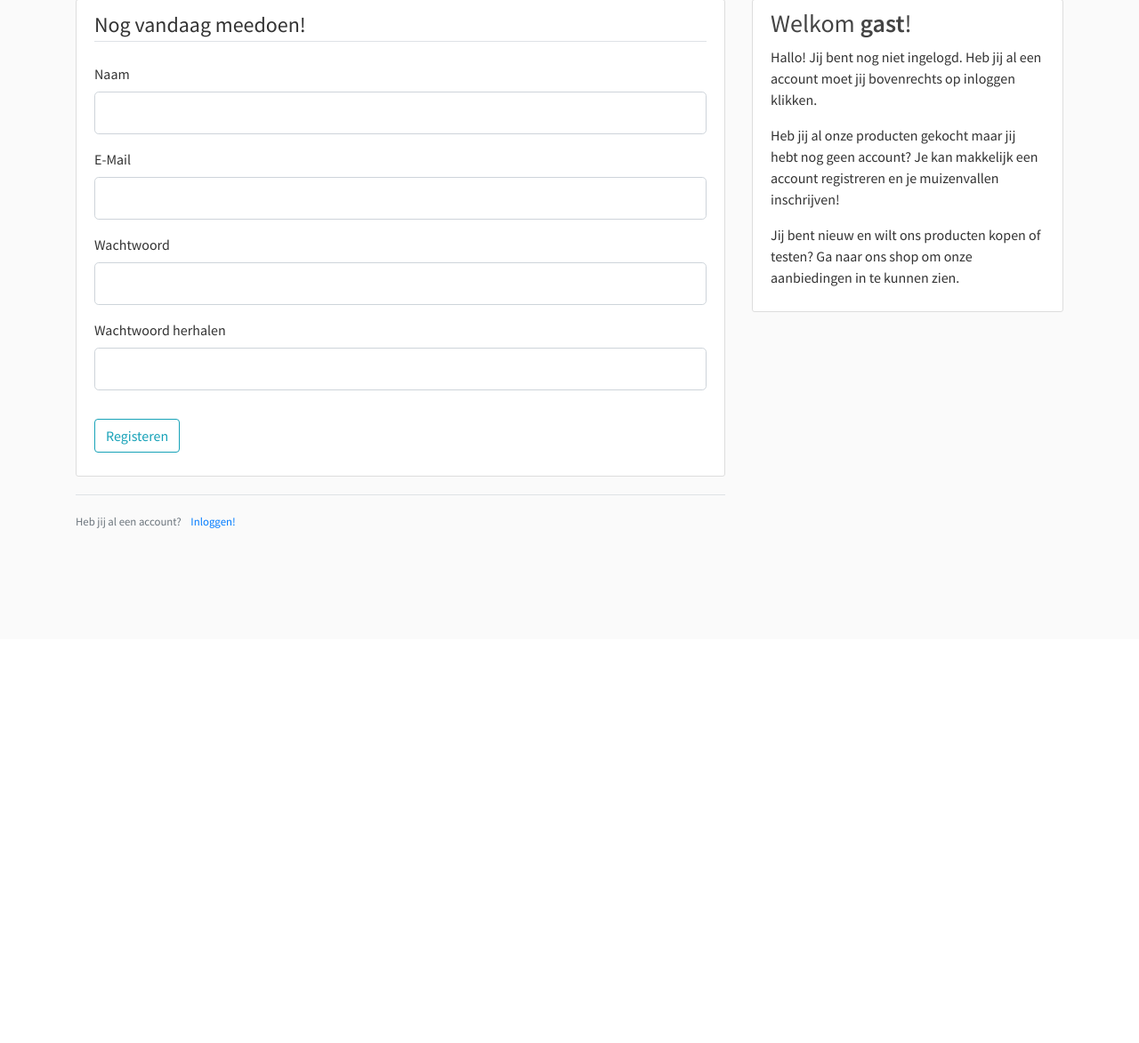
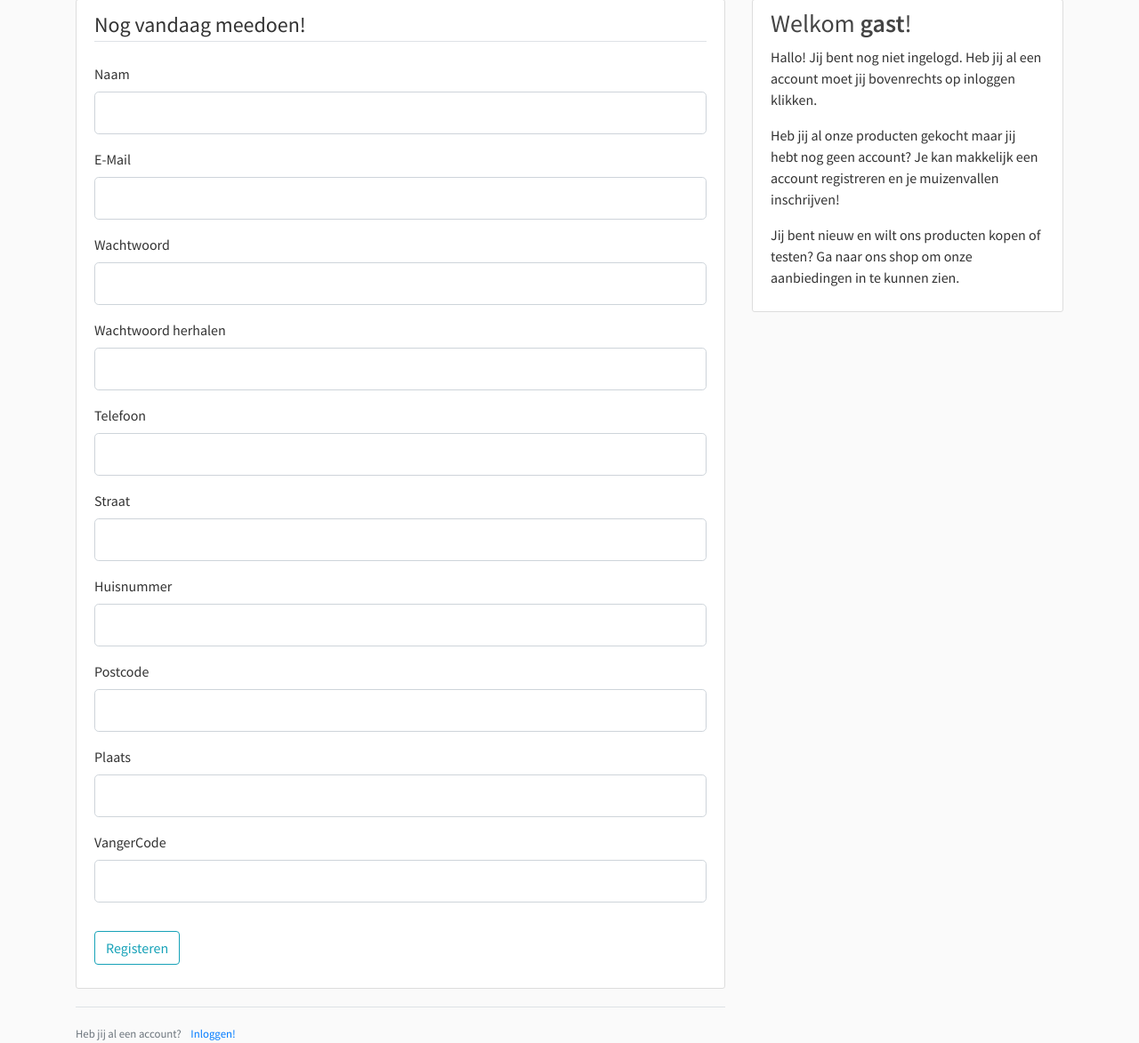
Before and after one commit to friedelschoen/iot-project, a Flask app: page /register in a window 1280 px wide. Shown: the part 81-1254 px from the top of the page at 89% size. Before the commit the page ends 675 px from the top, so only its background shows below. Run offline with Flask 2, Linux system fonts and the light colour scheme; some libraries are stand-ins or nearby versions.

Commit message:
adding registration-forms

```diff
--- a/server/app.py
+++ b/server/app.py
@@ -3,9 +3,11 @@ from flask_bcrypt import Bcrypt
 from flask_login import LoginManager
 from flask_sqlalchemy import SQLAlchemy
 
+
 app = Flask(__name__)
 app.config['SECRET_KEY'] = 'iot_project'
 app.config['SQLALCHEMY_DATABASE_URI'] = 'sqlite:///site.db'
+app.config['SQLALCHEMY_TRACK_MODIFICATIONS'] = False
 db = SQLAlchemy(app)
 bcrypt = Bcrypt(app)
 login_manager = LoginManager(app)
--- a/server/forms.py
+++ b/server/forms.py
@@ -1,17 +1,23 @@
-from flask_login import current_user
+import re
 from flask_wtf import FlaskForm
 from flask_wtf.file import FileAllowed, FileField
-from wtforms import BooleanField, HiddenField, PasswordField, SelectField, StringField, SubmitField, TextAreaField
+from wtforms import BooleanField, HiddenField, PasswordField, SelectField, StringField, SubmitField, IntegerField
 from wtforms.validators import DataRequired, Email, EqualTo, Length, ValidationError
 
-from .models import User
+from .models import User, UserType
 
 """ registration form for register.html """
 class RegistrationForm(FlaskForm):
-    name = StringField('Naam', validators=[ DataRequired(), Length(min=2, max=20) ])
+    name = StringField('Naam', validators=[ DataRequired(), Length(min=5, max=20) ])
     email = StringField('E-Mail', validators=[ DataRequired(), Email() ])
     password = PasswordField('Wachtwoord', validators=[ DataRequired() ])
     confirm_password = PasswordField('Wachtwoord herhalen', validators=[ DataRequired(), EqualTo('password') ])
+    phone = StringField('Telefoon', validators=[ DataRequired(), Length(min=5) ])
+    street = StringField('Straat', validators=[ DataRequired() ])
+    housenumber = IntegerField('Huisnummer', validators=[ DataRequired() ])
+    postcode = StringField('Postcode', validators=[ DataRequired() ])
+    place = StringField('Plaats', validators=[ DataRequired() ])
+    catcher_code = StringField('VangerCode', validators=[ DataRequired(), Length(min=5, max=5) ])
     submit = SubmitField('Registeren')
 
     """ validates whether name is already in use """
@@ -22,7 +28,21 @@ class RegistrationForm(FlaskForm):
     """ validates whether e-mail is already in use """
     def validate_email(self, email):
         if User.query.filter_by(email=email.data).first():
-            raise ValidationError('Deze e-mail bestaat al, log in als dat uw e-mail is')
+            raise ValidationError('Deze e-mail bestaat al, log in als dat uw e-mail is.')
+
+    def validate_phone(self, phone):
+        for c in phone.data:
+            if c not in '0123456789 -':
+                raise ValidationError('Dit belnummer is niet geldig.')
+
+    def validate_postcode(self, code):
+        if len(code.data) != 6 or not code.data[0:4].isnumeric() or not code.data[4:6].isalpha():
+            raise ValidationError('De postcode is niet geldig.')
+
+
+    def validate_catcher_code(self, code):
+        if not User.query.filter_by(type=UserType.CATCHER, catcher_code=code.data).first():
+            raise ValidationError('De rattenvanger is niet bekennt, hebt u de code juist ingevoerd?')
 
 
 """ login form for login.html """
--- a/server/routes.py
+++ b/server/routes.py
@@ -10,7 +10,7 @@ from datetime import datetime
 
 from .app import app, bcrypt, db
 from .forms import LoginForm, RegistrationForm, UpdateAccountForm
-from .models import Trap, User
+from .models import Trap, User, UserType
 
 
 """ index.html (home-page) route """
@@ -103,7 +103,9 @@ def account():
 @app.route('/dashboard')
 @login_required
 def dashboard():
-    query = [ current_user ] if current_user.type == 'client' else User.query.filter_by(catcher=current_user.id)
+    query = [ current_user ]
+    if current_user.type == UserType.CATCHER:
+        query += list(User.query.filter_by(catcher=current_user.id))
 
     traps = [ trap for user in query for trap in Trap.query.filter_by(owner=user.id) ]
 
--- a/server/templates/register.html
+++ b/server/templates/register.html
@@ -58,6 +58,84 @@
                 {{ form.confirm_password(class="form-control form-control-lg") }}
                 {% endif %}
             </div>
+            <div class="form-group">
+                {{ form.phone.label(class="form-control-label") }}
+                {% if form.phone.errors %}
+                {{ form.phone(class="form-control form-control-lg is-invalid") }}
+                <div class="invalid-feedback">
+                    {% for error in form.phone.errors %}
+                    <span>{{ error }}</span>
+                    {% endfor %}
+                </div>
+                {% else %}
+                {{ form.phone(class="form-control form-control-lg") }}
+                {% endif %}
+            </div>
+            <div class="form-group">
+                {{ form.street.label(class="form-control-label") }}
+                {% if form.street.errors %}
+                {{ form.street(class="form-control form-control-lg is-invalid") }}
+                <div class="invalid-feedback">
+                    {% for error in form.street.errors %}
+                    <span>{{ error }}</span>
+                    {% endfor %}
+                </div>
+                {% else %}
+                {{ form.street(class="form-control form-control-lg") }}
+                {% endif %}
+            </div>
+            <div class="form-group">
+                {{ form.housenumber.label(class="form-control-label") }}
+                {% if form.housenumber.errors %}
+                {{ form.housenumber(class="form-control form-control-lg is-invalid") }}
+                <div class="invalid-feedback">
+                    {% for error in form.housenumber.errors %}
+                    <span>{{ error }}</span>
+                    {% endfor %}
+                </div>
+                {% else %}
+                {{ form.housenumber(class="form-control form-control-lg") }}
+                {% endif %}
+            </div>
+            <div class="form-group">
+                {{ form.postcode.label(class="form-control-label") }}
+                {% if form.postcode.errors %}
+                {{ form.postcode(class="form-control form-control-lg is-invalid") }}
+                <div class="invalid-feedback">
+                    {% for error in form.postcode.errors %}
+                    <span>{{ error }}</span>
+                    {% endfor %}
+                </div>
+                {% else %}
+                {{ form.postcode(class="form-control form-control-lg") }}
+                {% endif %}
+            </div>
+            <div class="form-group">
+                {{ form.place.label(class="form-control-label") }}
+                {% if form.place.errors %}
+                {{ form.place(class="form-control form-control-lg is-invalid") }}
+                <div class="invalid-feedback">
+                    {% for error in form.place.errors %}
+                    <span>{{ error }}</span>
+                    {% endfor %}
+                </div>
+                {% else %}
+                {{ form.place(class="form-control form-control-lg") }}
+                {% endif %}
+            </div>
+            <div class="form-group">
+                {{ form.catcher_code.label(class="form-control-label") }}
+                {% if form.catcher_code.errors %}
+                {{ form.catcher_code(class="form-control form-control-lg is-invalid") }}
+                <div class="invalid-feedback">
+                    {% for error in form.catcher_code.errors %}
+                    <span>{{ error }}</span>
+                    {% endfor %}
+                </div>
+                {% else %}
+                {{ form.catcher_code(class="form-control form-control-lg") }}
+                {% endif %}
+            </div>
         </fieldset>
         <div class="form-group">
             {{ form.submit(class="btn btn-outline-info") }}
--- /dev/null
+++ b/test.py
@@ -0,0 +1,4 @@
+code = '9939a3'
+
+if len(code) != 6 or not code[0:4].isnumeric() or not code[4:6].isalpha():
+	print('invalid')
```
Also changed, not shown: server/models.py (+5 -4 lines), server/templates/index.html (+0 -21 lines).
